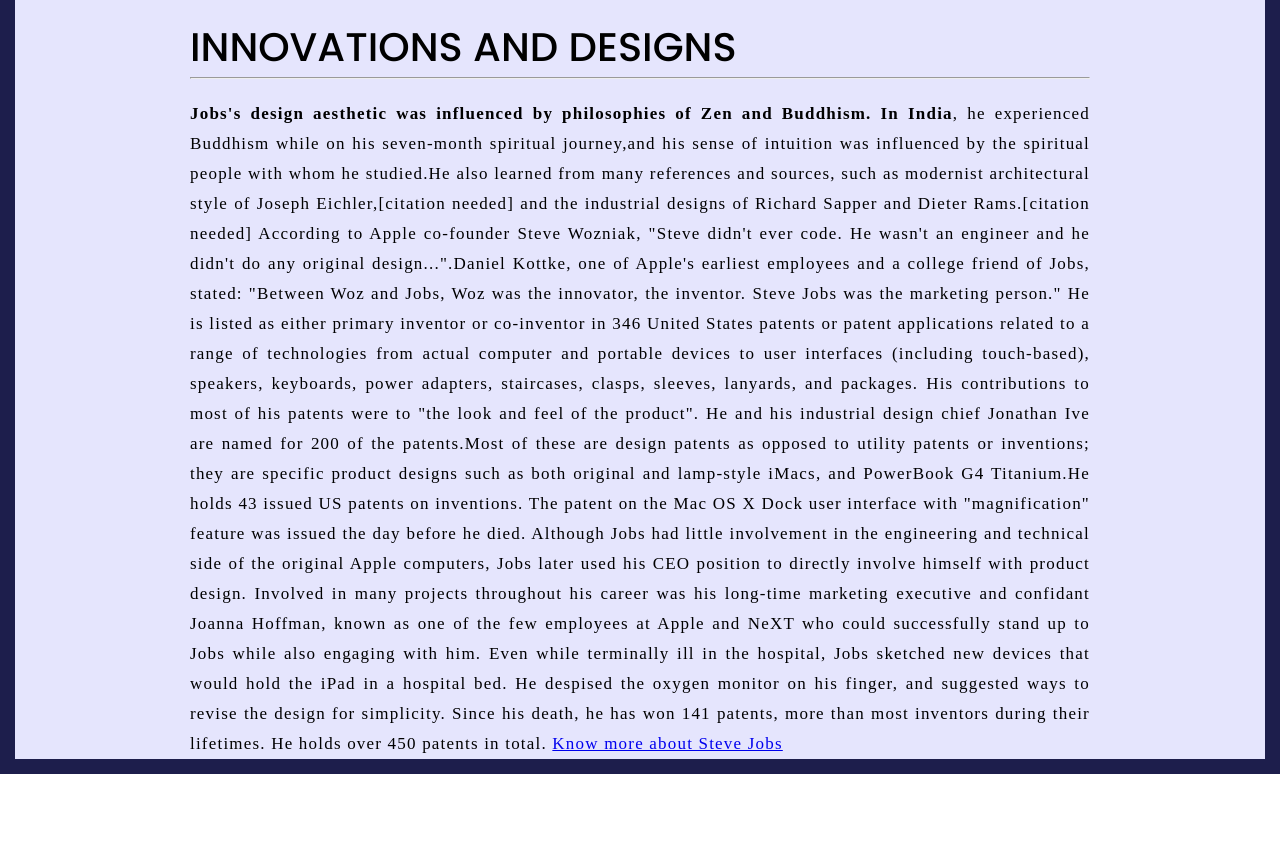
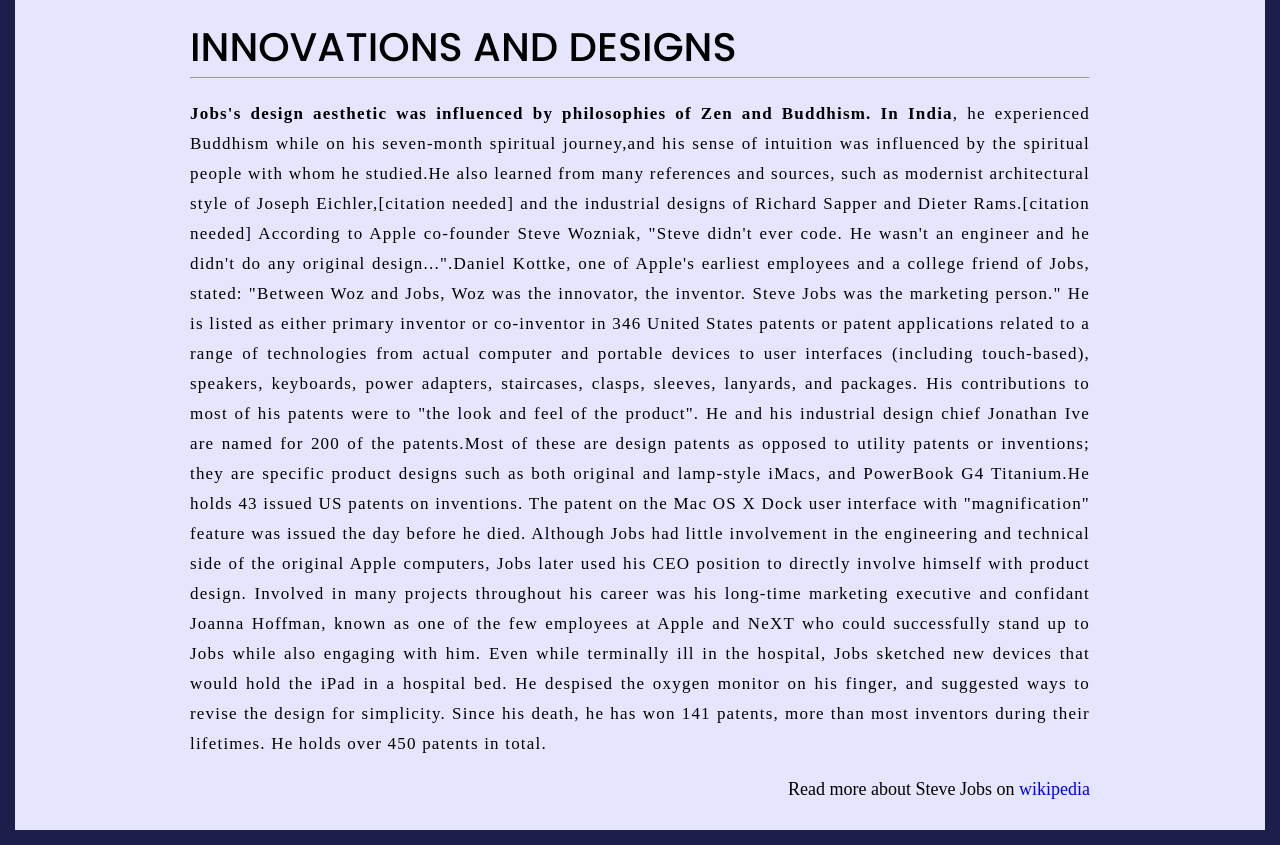
Before and after one commit to Shubham9049/CODSOFT, a plain HTML site: page index.html in a window 1280 px wide. Shown: the part 1008-1853 px from the top of the page. Before the commit the page ends 1782 px from the top, so only its background shows below. Drawn offline with Linux system fonts and the light colour scheme; a web font is replaced by a local one.

Commit message:
add footer

```diff
--- a/index.html
+++ b/index.html
@@ -97,9 +97,12 @@
             a hospital bed. He despised the oxygen monitor on his finger, and
             suggested ways to revise the design for simplicity. Since his death,
             he has won 141 patents, more than most inventors during their
-            lifetimes. He holds over 450 patents in total. <span><a href="https://en.wikipedia.org/wiki/Steve_Jobs#Innovations_and_designs">Know more about Steve Jobs</a></span>
+            lifetimes. He holds over 450 patents in total.
           </p>
         </section>
+        <footer>
+          <p>Read more about Steve Jobs on <a href="https://en.wikipedia.org/wiki/Steve_Jobs">wikipedia</a></p>
+        </footer>
       </div>
     </div>
   </body>
--- a/style.css
+++ b/style.css
@@ -96,3 +96,17 @@ text-decoration: underline rgb(54, 49, 68);
     text-align: justify;
     font-weight: 500;
 }
+footer{
+    margin-top: 20px;
+    margin-bottom: 30px;
+}
+footer p{
+    text-align: end;
+    font-size: 18px;
+}
+footer p a{
+    text-decoration: none;
+}
+footer p a:hover{
+    text-decoration: underline;
+}
```
